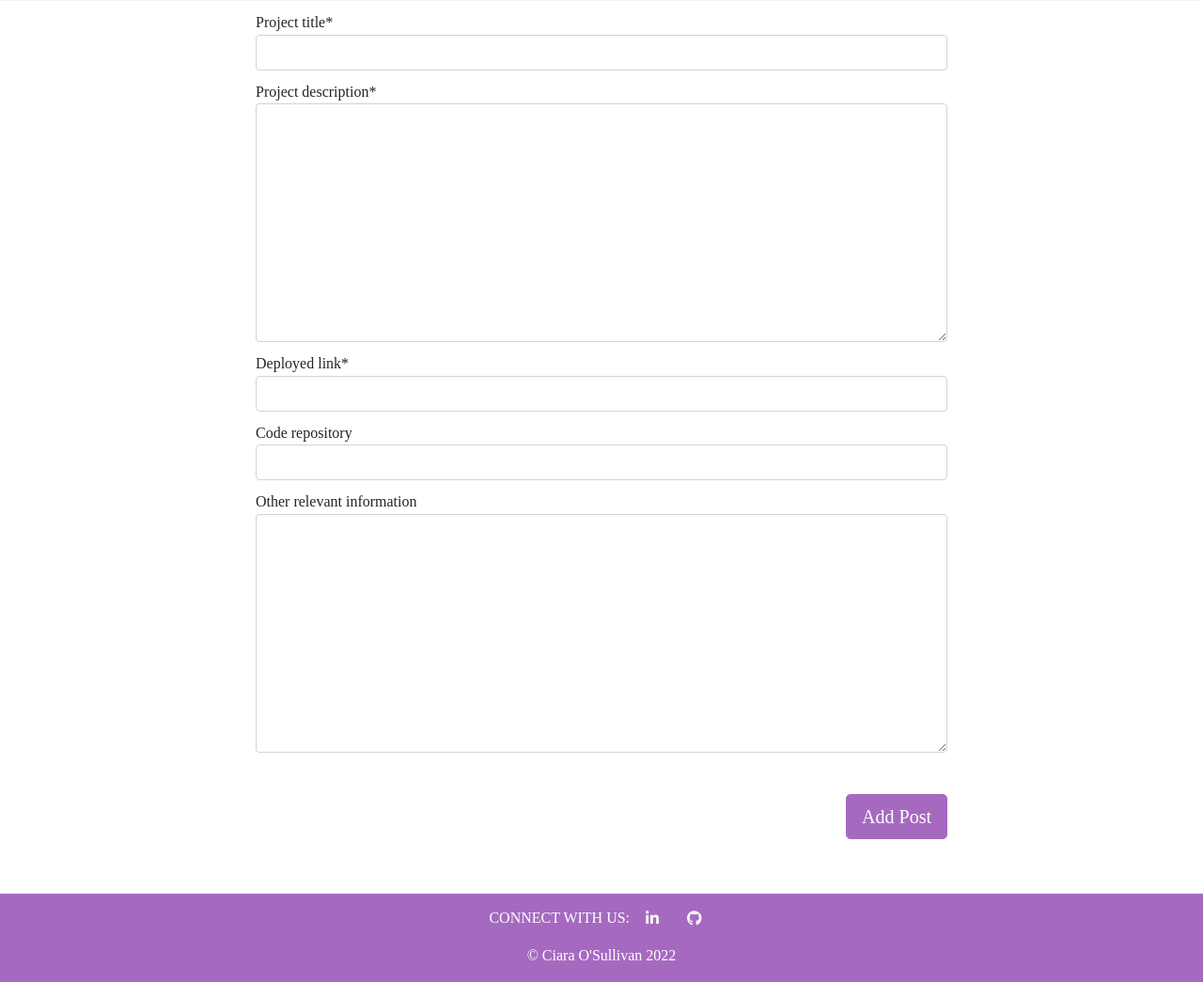
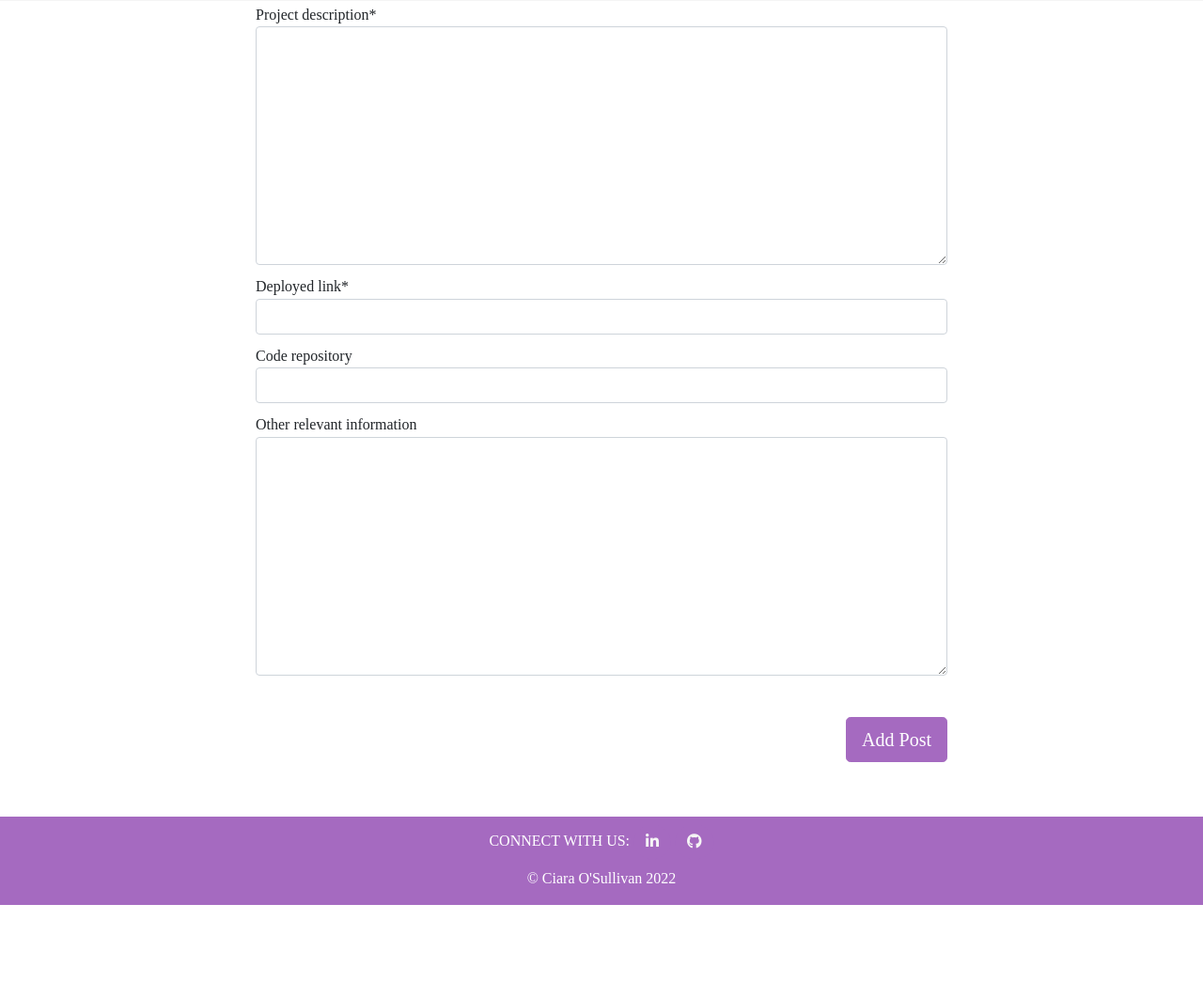
Before and after one commit to ciaraosull/project-4-django, a Django app: page /new/ in a window 1280 px wide. Shown: the part 309-1354 px from the top of the page at 94% size. After the commit the page ends 1272 px from the top, so only its background shows below. Run offline with Django 3.2, Linux system fonts and the light colour scheme; the visitor is signed in with stand-in values (Sample User, id 1); some libraries are stand-ins or nearby versions; some web fonts are replaced.

Commit message:
Debug success alerts margin by adjusting main padding & then adjust other margins to compensate

```diff
--- a/blog/templates/blog/post_detail.html
+++ b/blog/templates/blog/post_detail.html
@@ -7,7 +7,7 @@
 
 
 <section class="container d-flex justify-content-center">
-    <div class="about-us card ps-5 pe-5 mb-3 shadow p-3 mb-5 bg-body rounded" style="width: 900px;">
+    <div class="about-us card ps-5 pe-5 mb-3 mt-5 shadow p-3 mb-5 bg-body rounded" style="width: 900px;">
         <div class="row g-0">
             <div class="col-md-3">
                 {%  if post.author.profile.profile_image.url  %}
--- a/blog/templates/blog/post_form.html
+++ b/blog/templates/blog/post_form.html
@@ -2,7 +2,7 @@
 {%  load crispy_forms_tags  %}
 {%  block content  %}
 
-<main>
+<section>
     <div class="container">
         <div class="row justify-content-md-center">
             <div class="col-md-8">
@@ -10,7 +10,7 @@
                     {%  csrf_token  %}
                     <fieldset class="form-group">
                         <legend class="mb-4">
-                            <h1>Post Your Project to the Forum</h1>
+                            <h1 class="mt-5">Post Your Project to the Forum</h1>
                         </legend>
                         {{  form | crispy  }}
                     </fieldset>
@@ -21,6 +21,6 @@
             </div>
         </div>
     </div>
-</main>
+</section>
 
 {%  endblock content  %}
--- a/codesea/settings.py
+++ b/codesea/settings.py
@@ -154,6 +154,9 @@ STATIC_ROOT = os.path.join(BASE_DIR, 'staticfiles')
 
 MEDIA_URL = '/media/'
 DEFAULT_FILE_STORAGE = 'cloudinary_storage.storage.MediaCloudinaryStorage'
+SUMMERNOTE_CONFIG = {
+    'width': '100%',
+}
 
 
 # Default primary key field type
--- a/profiles/templates/profiles/profile-page.html
+++ b/profiles/templates/profiles/profile-page.html
@@ -6,7 +6,7 @@
 
 <section class="posts container">
 
-  <div class=" card mb-3 shadow p-2 mb-3 bg-body rounded" style="max-width: 1000px;">
+  <div class=" card mb-3 mt-3 shadow p-2 mb-3 bg-body rounded" style="max-width: 1000px;">
     <div class="row g-0">
       <div class="col-md-3">
         {%  if user.profile.profile_image.url  %}
@@ -17,7 +17,7 @@
           src="..//..//../static/images/profile/profile_default_ image.webp" width="100" alt="Default Profile Image">
         {%  endif  %}
       </div>
-      <div class="col-md-9 text-md-start text-center">
+      <div class="col-md-8 text-md-start text-center">
         <div class="card-body">
           <h4 class="card-title">Profile Page for {{  user.username  }}</h4>
           <form class="signup mt-3" id="signup_form" method="POST" enctype="multipart/form-data">
--- a/static/css/style.css
+++ b/static/css/style.css
@@ -21,7 +21,7 @@ body {
 }
 
 main {
-    padding-top: 120px;
+    padding-top: 110px;
     flex: 1 0 auto;
 }
 
--- a/templates/account/logout.html
+++ b/templates/account/logout.html
@@ -6,8 +6,8 @@
 
 {% block content %}
 <section class="container d-flex justify-content-center">
-  <div class="form-style card ps-5 pe-5 mb-3 mt-3 shadow p-3 mb-5 bg-body rounded" style="width: 600px;">
-    <div class="container mt-5">
+  <div class="form-style card ps-5 mb-3 mt-5 shadow p-3 mb-5 bg-body rounded" style="width: 400px;">
+    <div class="container mt-3">
       <h1>{% trans "Sign Out" %}</h1>
 
       <p>{% trans 'Are you sure you want to sign out?' %}</p>
```
